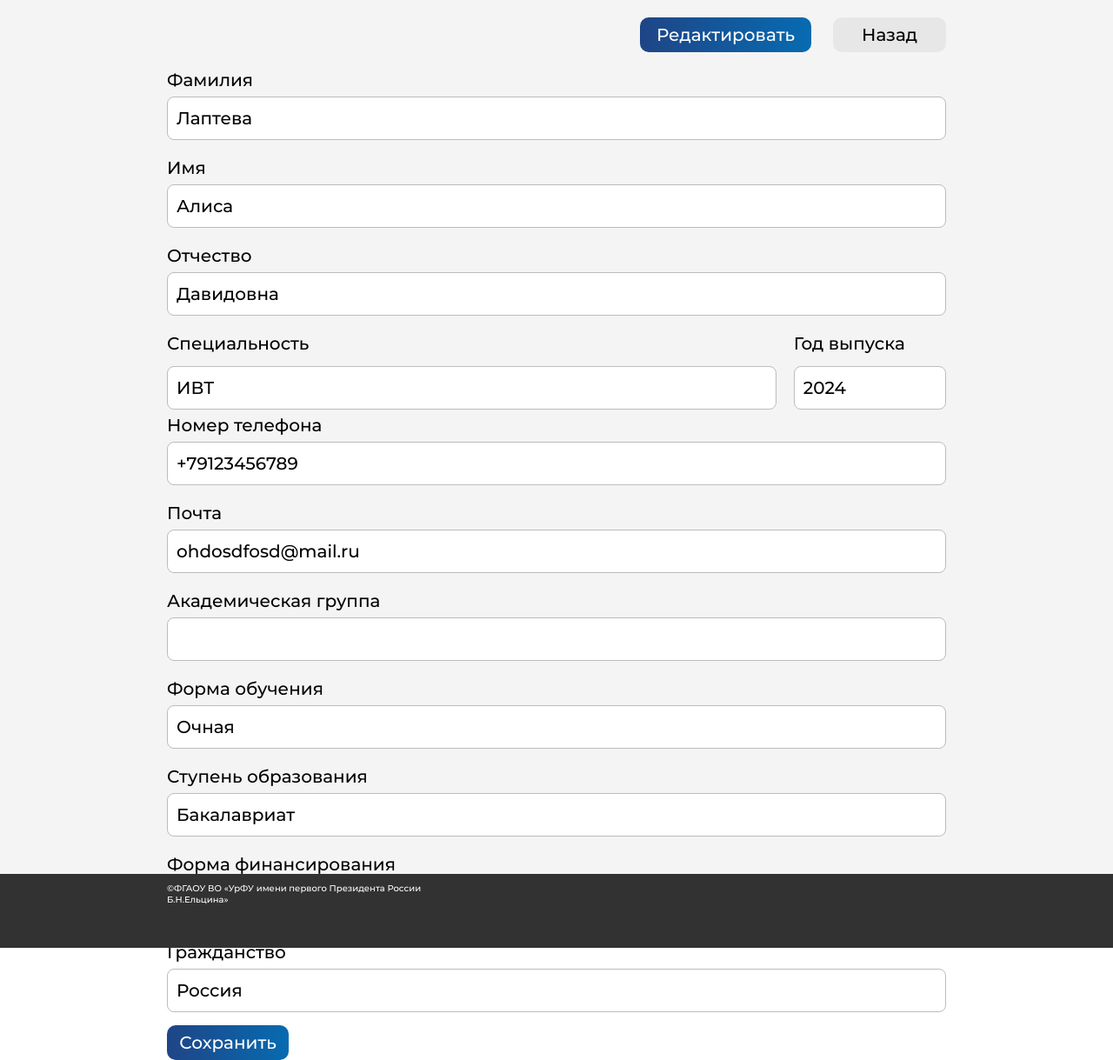
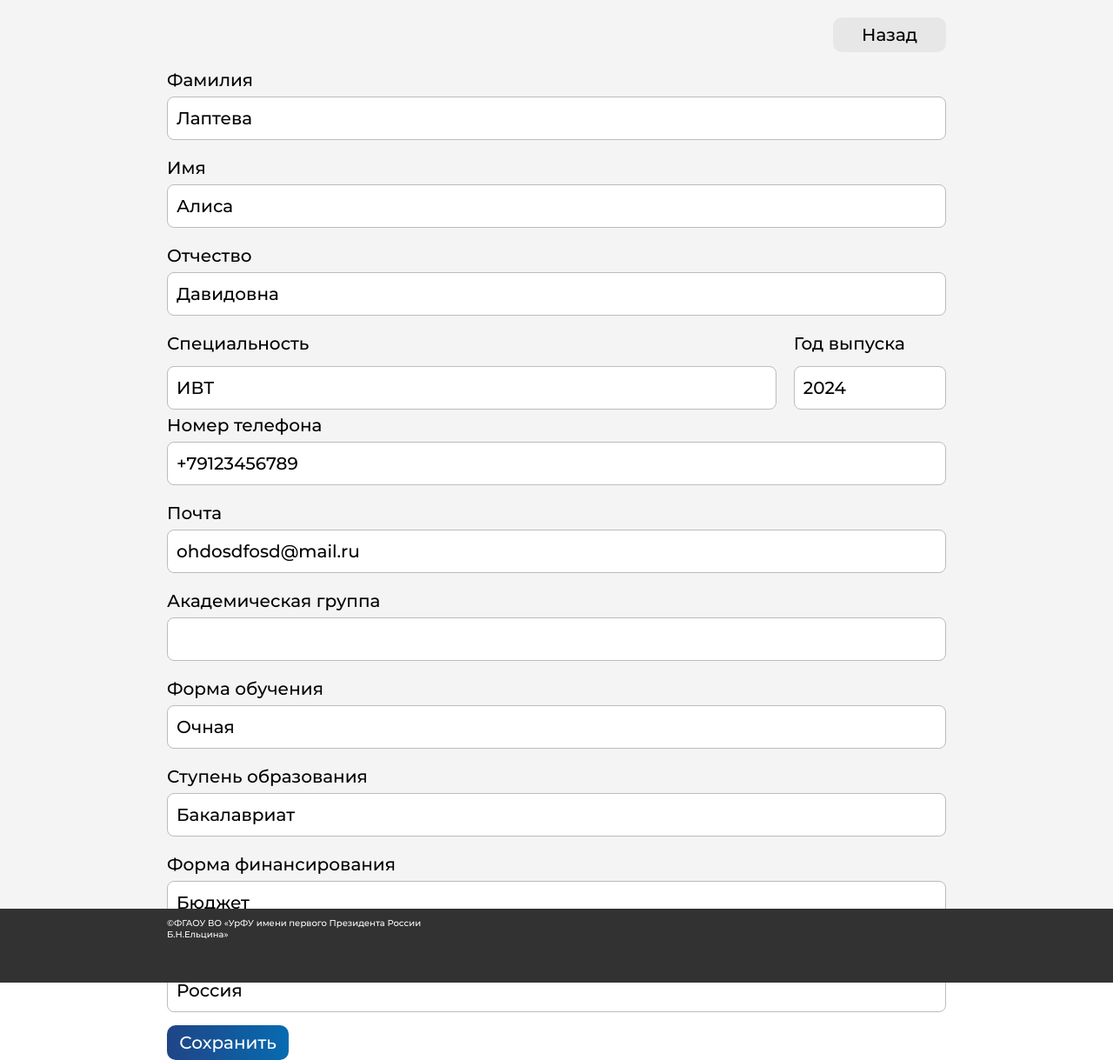
Before and after one commit to enrudae/RTFProject, a Django app: page /students/editStudent/10/ in a window 1280 px wide. Shown: the part 110-1329 px from the top of the page at 87% size. Run offline with Django 4.2, Linux system fonts and the light colour scheme; a user stored in the database is signed in; data comes from the database, SQL or seed files in the repository; some web fonts are replaced.

Commit message:
Deleted an extra button

```diff
--- a/static/styles/student_profile.css
+++ b/static/styles/student_profile.css
@@ -12,7 +12,7 @@ body {
 .web {
     display: grid;
     grid-template-rows: 110px auto 85px;
-    height: 150vh;
+    height: 155vh;
 }
 
 .header {
--- a/students/templates/students/student_edit.html
+++ b/students/templates/students/student_edit.html
@@ -33,12 +33,9 @@
 
                     </div>
                     <div class="edit">
-                        <a href="" class="btn btn-primary">
-                            <button class="but_edit">Редактировать</button>
-                        </a>
                     </div>
                     <div class="back">
-                        <a href="{% url 'students:all_students' %}" class="btn btn-primary">
+                        <a href="{% url 'students:student' student.id %}" class="btn btn-primary">
                             <button class="but_back">Назад</button>
                         </a>
                     </div>
```
